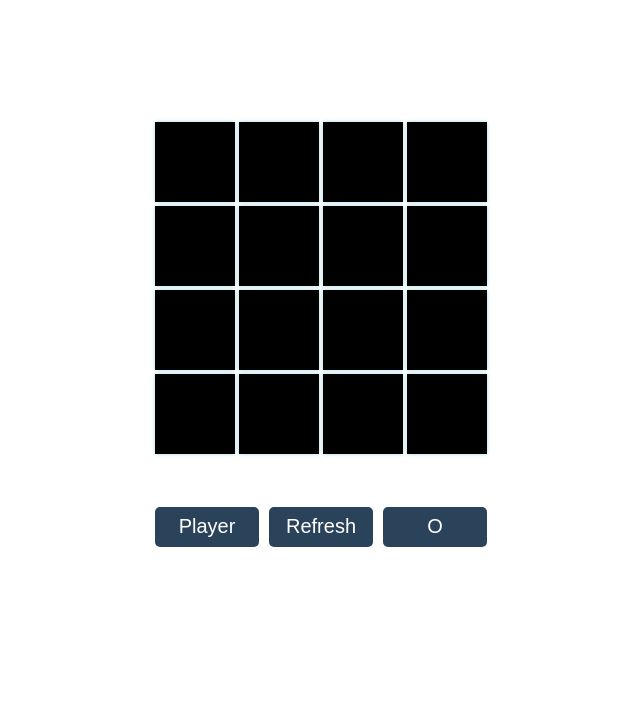
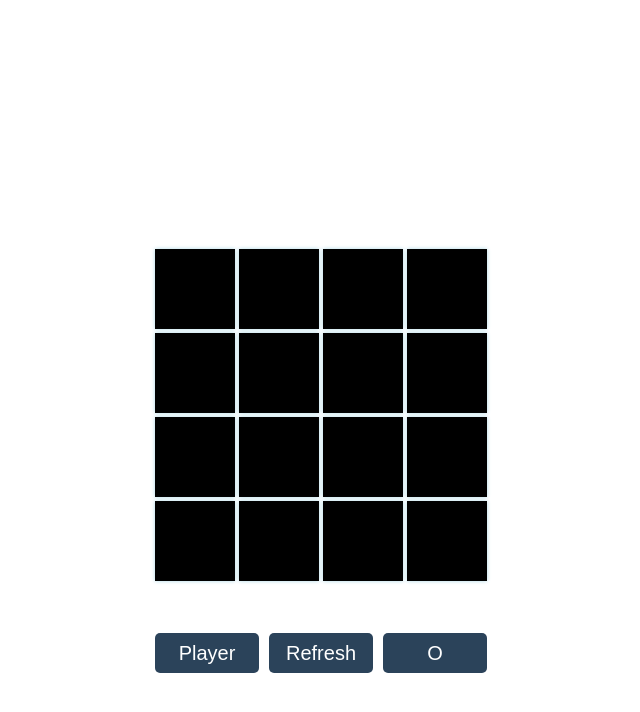
Before and after one commit to ademat/tictactoe, a plain HTML site: page index.html in a window 1280 px wide. Shown: the whole page, without its empty margins (319-959 px from the left). Drawn offline with Linux system fonts and the light colour scheme.

Commit message:
layout correction

```diff
--- a/index.html
+++ b/index.html
@@ -7,7 +7,6 @@
     <title>Piškvorky</title>
   </head>
   <body>
-    <main>
     <div class="game-status"></div>
     <div class="field">
       <div class="square" data-index="0"></div>
@@ -32,7 +31,6 @@
       <button id="refresh">Refresh</button>
       <button id="sign">O</button>
     </div>
-    </main>
     <script src="index.js"></script>
   </body>
 </html>
--- a/style.css
+++ b/style.css
@@ -10,9 +10,6 @@ body {
   background-position: center center;
   background-repeat: no-repeat;
   margin: 0px;
-}
-
-main {
   display: flex;
   flex-direction: column;
   justify-content: center;
```
Lines whose indentation alone changed are shown as unchanged.
